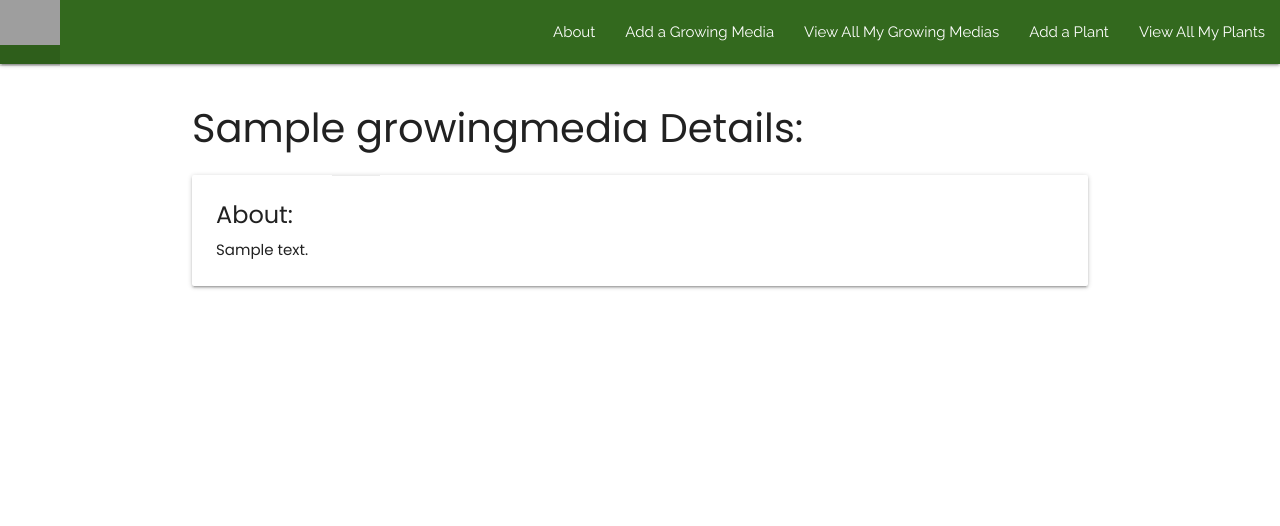
After one commit to hicass/plantcollector, a Django app: page /growing_med/1/ in a window 1280 px wide. The commit adds this page. Shown: the top 526 px of the page. Run offline with Django 4.2, Linux system fonts and the light colour scheme; tables that the repository leaves empty hold one stand-in row (values such as "Sample post"); grey boxes are pictures that could not be loaded.

Commit message:
Add a simple details page for the Growing Media.

```diff
--- /dev/null
+++ b/main_app/templates/main_app/growingmedia_detail.html
@@ -0,0 +1,15 @@
+{% extends 'base.html' %}
+{% block content %}
+
+    <h1>{{ growingmedia.name }} Details:</h1>
+
+    <div class='card horizontal'>
+        <div class='card-content'>
+            <span class='card-title'>About:</span>
+            <p>{{ growingmedia.description }}</p>
+        </div>
+        <div class="card-action">
+        </div>
+    </div>
+
+{% endblock %}
--- a/main_app/templates/main_app/growingmedia_form.html
+++ b/main_app/templates/main_app/growingmedia_form.html
@@ -1,5 +1,4 @@
 {% extends 'base.html' %}
-
 {% block content %}
 
     <h1>Add a Growing Media</h1>
--- a/main_app/templates/main_app/growingmedia_list.html
+++ b/main_app/templates/main_app/growingmedia_list.html
@@ -4,7 +4,7 @@
 <h1>Your Growing Mediums:</h1>
 
 {% for growingmedia in growingmedia_list %}
-    <a>
+    <a href='{% url "growing_med_detail" growingmedia.id %}'>
         <div class='card'>
             <div class='card-content'>
                 <span class='card-title'>{{ growingmedia.name }}</span>
--- a/main_app/templates/main_app/plant_confirm_delete.html
+++ b/main_app/templates/main_app/plant_confirm_delete.html
@@ -1,5 +1,4 @@
 {% extends 'base.html' %}
-
 {% block content %}
 
   <h1>Delete <span class='light-green-text text-darken-4'>{{ object.name }}</span>?!</h1>
--- a/main_app/templates/main_app/plant_form.html
+++ b/main_app/templates/main_app/plant_form.html
@@ -1,5 +1,4 @@
 {% extends 'base.html' %}
-
 {% block content %}
 
     {% if object %}
--- a/main_app/urls.py
+++ b/main_app/urls.py
@@ -11,5 +11,6 @@ urlpatterns = [
     path('plants/<int:pk>/delete/', views.PlantDelete.as_view(), name='plants_delete'),
     path('plants/<int:plant_id>/add_watering/', views.add_watering, name='add_watering'),
     path('growing_med/', views.GrowingMediaList.as_view(), name='growing_med_index'),
+    path('growing_med/<int:pk>/', views.GrowingMediaDetail.as_view(), name='growing_med_detail'),
     path('growing_med/create/', views.GrowingMediaCreate.as_view(), name='growing_med_create'),
 ]
--- a/main_app/views.py
+++ b/main_app/views.py
@@ -50,6 +50,9 @@ def add_watering(request, plant_id):
 class GrowingMediaList(ListView):
     model = GrowingMedia
 
+class GrowingMediaDetail(DetailView):
+    model = GrowingMedia
+
 class GrowingMediaCreate(CreateView):
     model = GrowingMedia
     fields = '__all__'
```
